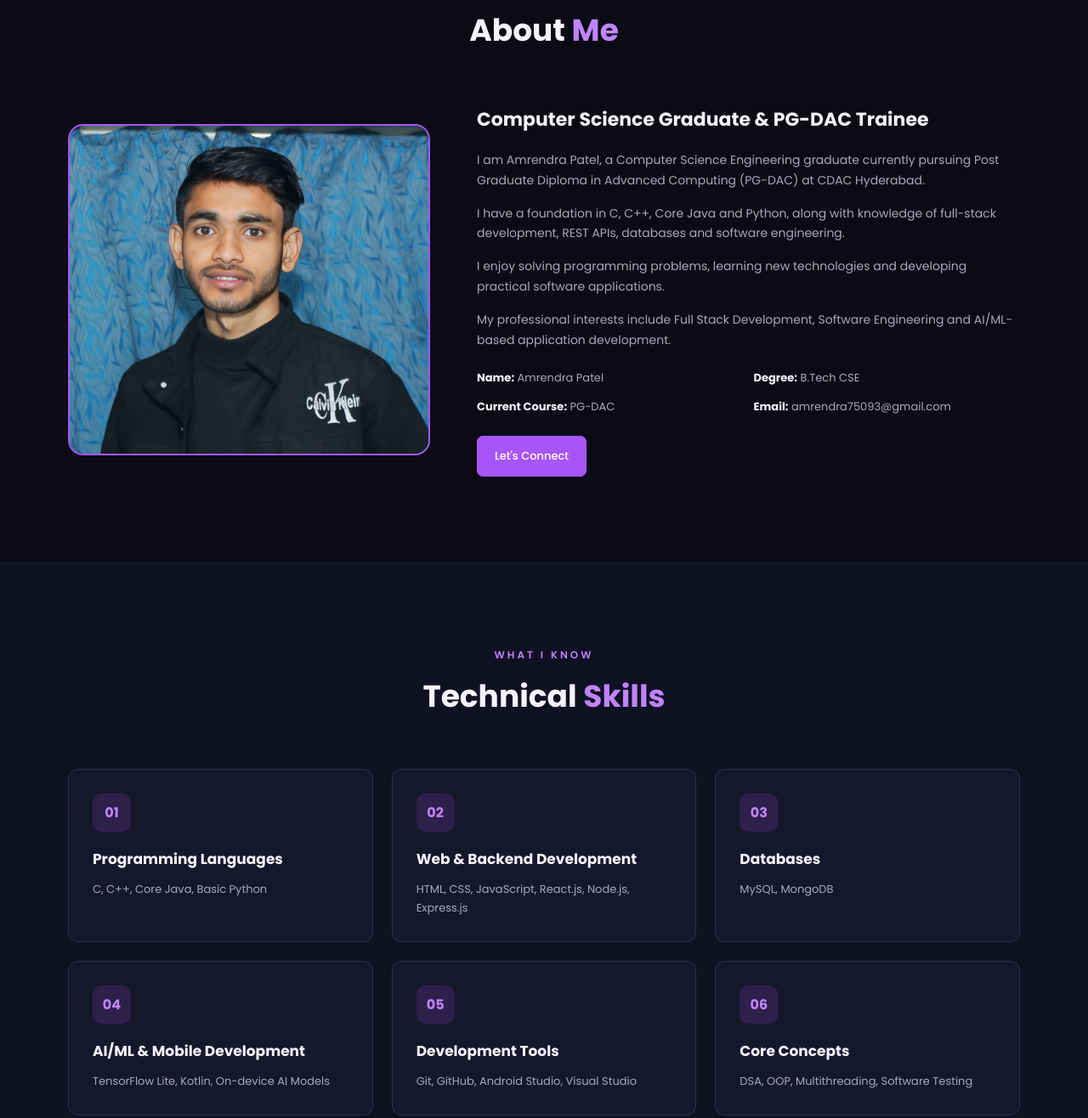
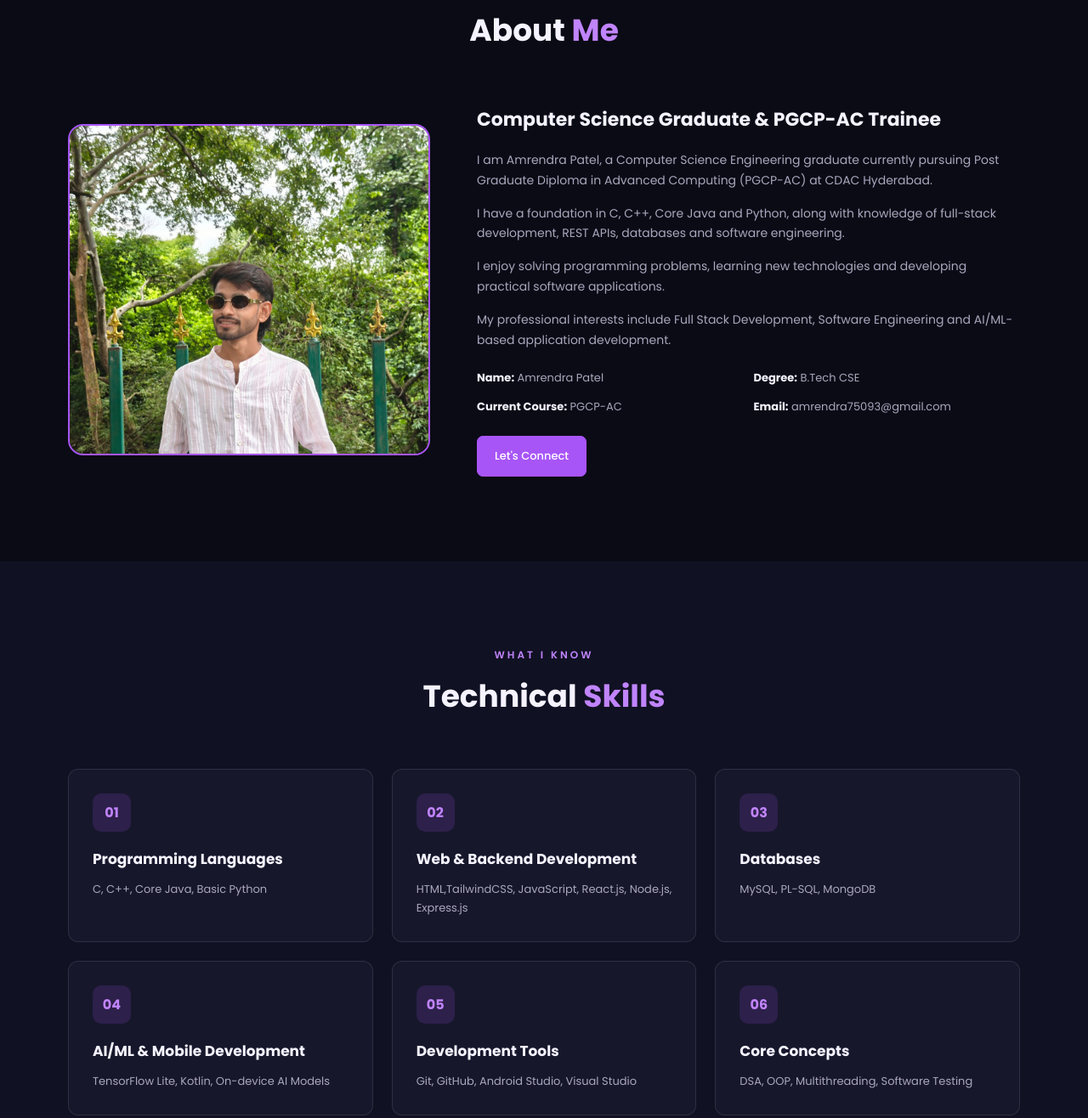
Before and after one commit to Amrendra0/My_Portfolio, a plain HTML site: page index.html in a window 1280 px wide. Shown: the part 852-2168 px from the top of the page at 85% size. Drawn offline with Linux system fonts and the light colour scheme.

Commit message:
Update index.html

```diff
--- a/index.html
+++ b/index.html
@@ -153,19 +153,19 @@
 
                     <div class="about-image">
 
-                        <img src="images/Mine PS photo.jpg"
+                        <img src="images/Image_Two.jpeg"
                              alt="Amrendra Patel">
 
                     </div>
 
                     <div class="about-text">
 
-                        <h3>Computer Science Graduate & PG-DAC Trainee</h3>
+                        <h3>Computer Science Graduate & PGCP-AC Trainee</h3>
 
                         <p>
                             I am Amrendra Patel, a Computer Science Engineering
                             graduate currently pursuing Post Graduate Diploma
-                            in Advanced Computing (PG-DAC) at CDAC Hyderabad.
+                            in Advanced Computing (PGCP-AC) at CDAC Hyderabad.
                         </p>
 
                         <p>
@@ -192,7 +192,7 @@
 
                             <p><strong>Degree:</strong> B.Tech CSE</p>
 
-                            <p><strong>Current Course:</strong> PG-DAC</p>
+                            <p><strong>Current Course:</strong> PGCP-AC</p>
 
                             <p><strong>Email:</strong> amrendra75093@gmail.com</p>
 
@@ -243,7 +243,7 @@
 
                         <h3>Web & Backend Development</h3>
 
-                        <p>HTML, CSS, JavaScript, React.js, Node.js, Express.js</p>
+                        <p>HTML,TailwindCSS, JavaScript, React.js, Node.js, Express.js</p>
 
                     </div>
 
@@ -253,7 +253,7 @@
 
                         <h3>Databases</h3>
 
-                        <p>MySQL, MongoDB</p>
+                        <p>MySQL, PL-SQL, MongoDB</p>
 
                     </div>
 
@@ -328,7 +328,7 @@
 
                         <div class="timeline-card">
 
-                            <h3>Post Graduate Diploma in Advanced Computing</h3>
+                            <h3>Post Graduate Certificate Programme in Advanced Computing</h3>
 
                             <h4>Centre for Development of Advanced Computing (CDAC)</h4>
 
```
